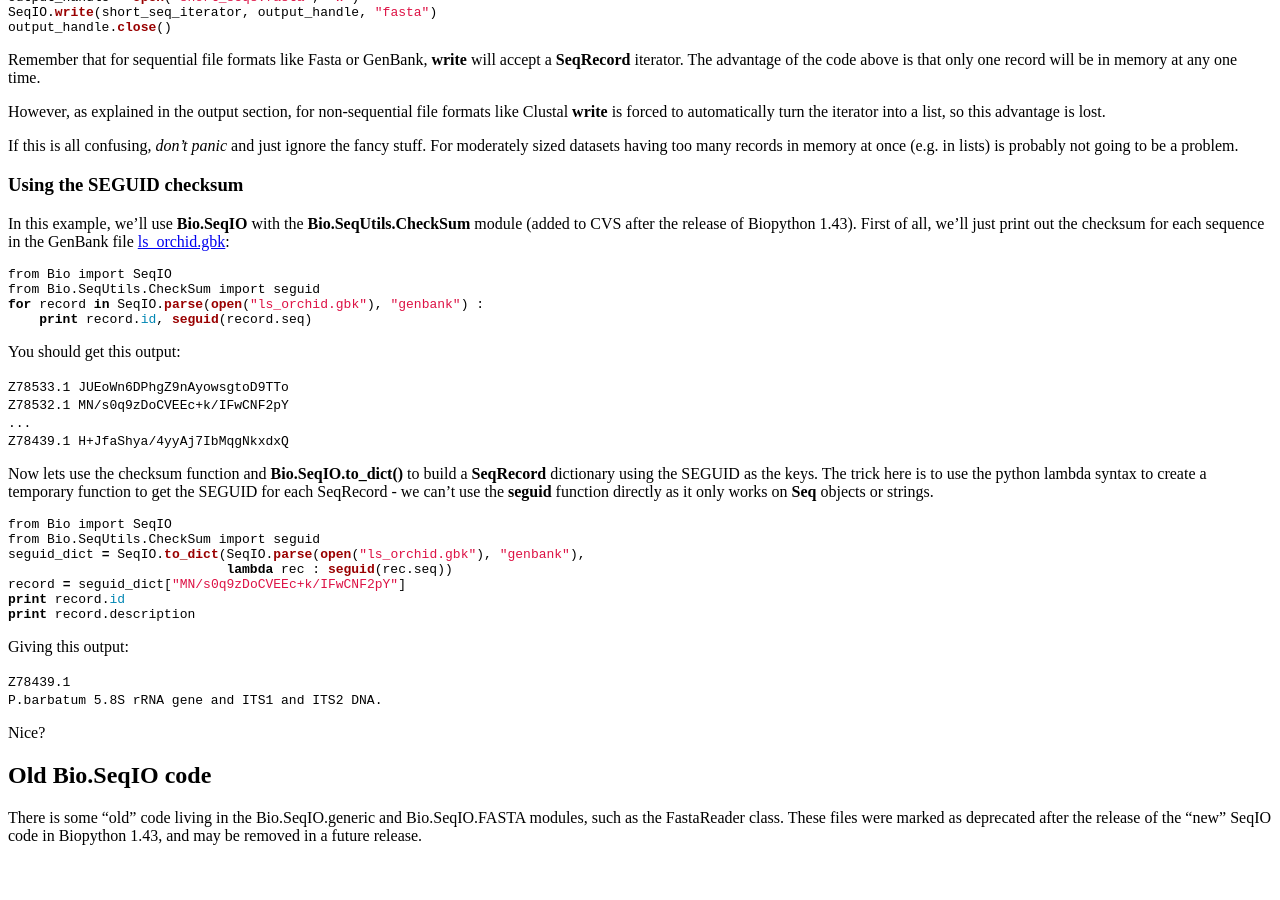
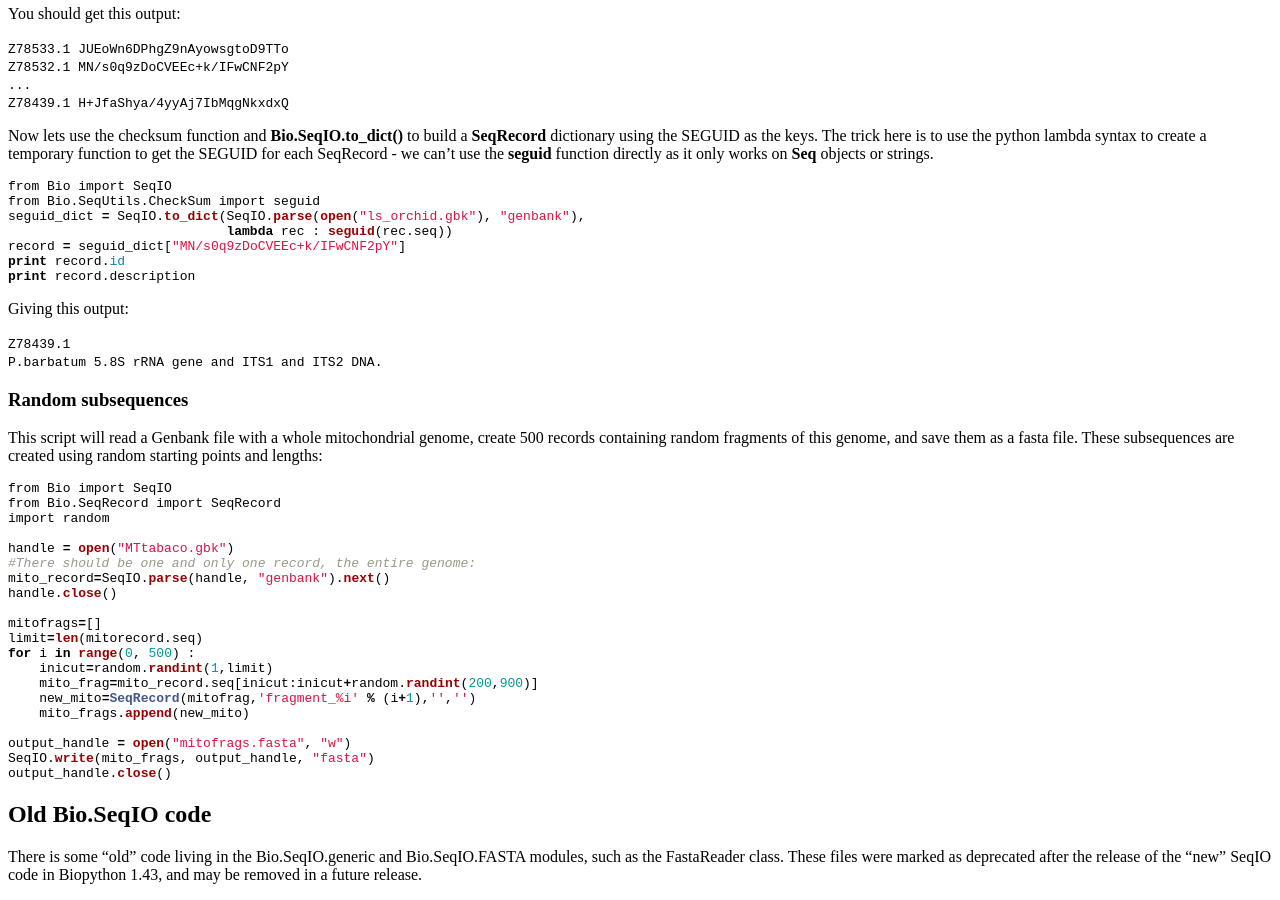
Before and after one commit to biopython/biopython.github.io, a Jekyll site: the page built from wiki/SeqIO.md, in a window 1280 px wide and 900 px high, scrolled down 3886 px. Built offline with Jekyll 4.4.1, drawn with Linux system fonts in a browser that asks for light colours; before the commit the page ends 4747 px from its top, so only the background shows below that; some of the changed text lies outside the part shown.

````diff
--- a/wiki/SeqIO.md
+++ b/wiki/SeqIO.md
@@ -180,33 +180,6 @@ On the other hand, for interlaced or non-sequential file formats like
 Clustal, the **write** function will be forced to automatically convert
 an iterator into a list. This will destroy any potential memory saving
 from using an generator/iterator approach.
-
-Another example, this time with sequences. This script will read a
-Genbank file with a whole mitochondrial genome, then will select 500
-random portions of variable sizes from it and will create records
-sequences based on that random portions. All theses sequences will be
-written into a fasta file:
-
-``` python
-from Bio import SeqIO, SeqRecord
-import random
-handle = open("MTtabaco.gbk")
-mitorecord=SeqIO.parse(handle, "genbank").next()
-mitofrags=[]
-total=500
-i=1
-limit=len(mitorecord.seq)
-while i<=total:
-    inicut=random.randint(1,limit)
-    mitofrag=mitorecord.seq[inicut:inicut+random.randint(200,900)]
-    newmito=SeqRecord.SeqRecord(mitofrag,'fragment '+str(i),'','')
-    mitofrags.append(newmito)
-    i=i+1
-
-output_handle = open("mitofrags.fasta", "w")
-SeqIO.write(mitofrags, output_handle, "fasta")
-output_handle.close()
-```
 
 File Format Conversion
 ----------------------
@@ -391,7 +364,35 @@ Giving this output:
 `Z78439.1 `
 `P.barbatum 5.8S rRNA gene and ITS1 and ITS2 DNA.`
 
-Nice?
+### Random subsequences
+
+This script will read a Genbank file with a whole mitochondrial genome,
+create 500 records containing random fragments of this genome, and save
+them as a fasta file. These subsequences are created using random
+starting points and lengths:
+
+``` python
+from Bio import SeqIO
+from Bio.SeqRecord import SeqRecord
+import random
+
+handle = open("MTtabaco.gbk")
+#There should be one and only one record, the entire genome:
+mito_record=SeqIO.parse(handle, "genbank").next()
+handle.close()
+
+mitofrags=[]
+limit=len(mitorecord.seq)
+for i in range(0, 500) :
+    inicut=random.randint(1,limit)
+    mito_frag=mito_record.seq[inicut:inicut+random.randint(200,900)]
+    new_mito=SeqRecord(mitofrag,'fragment_%i' % (i+1),'','')
+    mito_frags.append(new_mito)
+
+output_handle = open("mitofrags.fasta", "w")
+SeqIO.write(mito_frags, output_handle, "fasta")
+output_handle.close()
+```
 
 Old Bio.SeqIO code
 ------------------
````
Also changed, not shown: 1 other file.
